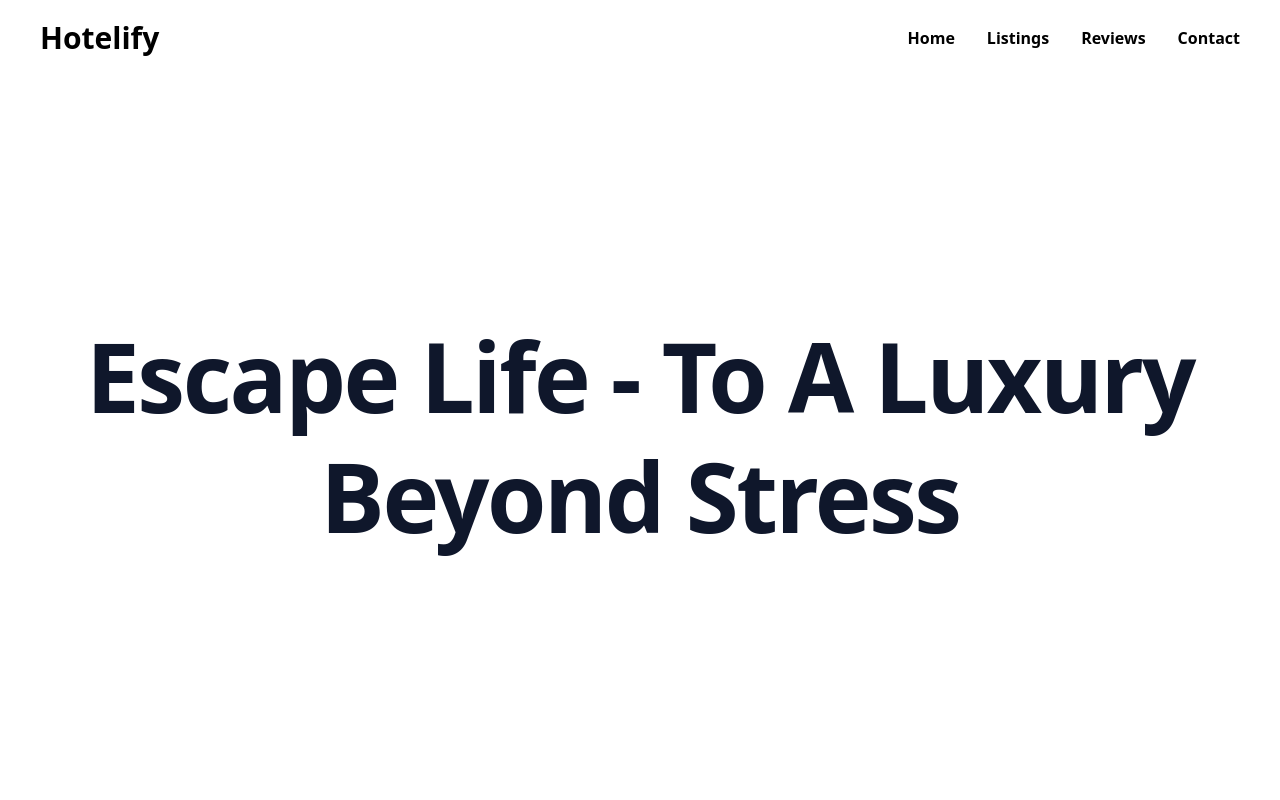
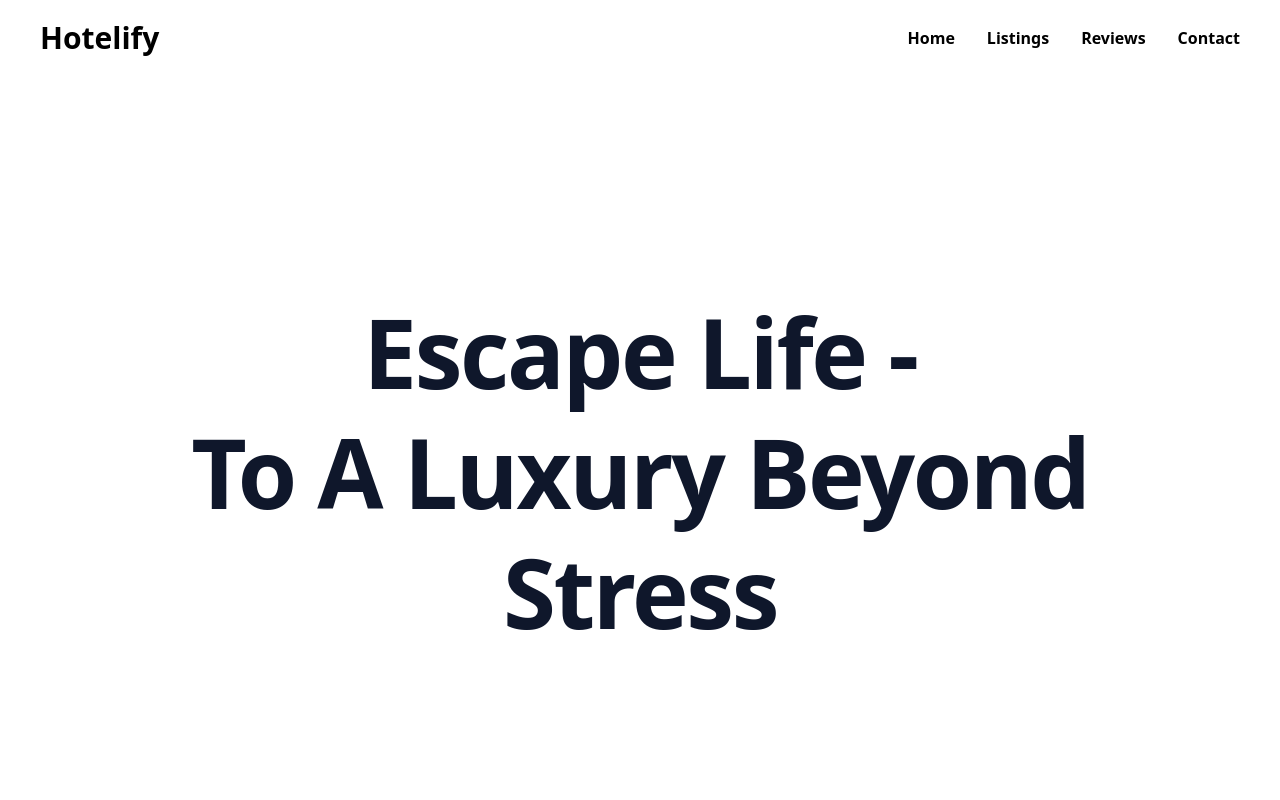
Before and after one commit to DelucaGit/Hotelify, a Next.js app: page / in a window 1280 px wide. Shown: the top 800 px of the page. Built offline with nearby package versions, Linux system fonts and the light colour scheme.

Commit message:
Finish hotel detail page basics

```diff
--- a/src/app/components/sections/Hero.jsx
+++ b/src/app/components/sections/Hero.jsx
@@ -5,7 +5,7 @@ const HeroSection = () => {
         <section className={"flex-1 flex justify-center items-center min-h-[calc(100vh-80px)]"}>
             <div className={" text-center min-full"}>
                 <h1 className={"font-bold text-5xl md:text-8xl text-center "}>
-                    Escape Life - To A Luxury Beyond Stress
+                    Escape Life - <br/> To A Luxury Beyond Stress
                 </h1>
             </div>
         </section>
--- a/src/app/listings/[id]/page.jsx
+++ b/src/app/listings/[id]/page.jsx
@@ -21,7 +21,7 @@ const Page = async ({params}) => {
                 className={"object-cover"}
             />
         </div>
-        <main className={"pl-5 pt-9 max-w-9/10 md:mx-auto"}>
+        <main className={"pl-5 pt-9 pb-9 max-w-9/10 md:mx-auto"}>
             <div className={"grid grid-cols-1 md:grid-cols-3 gap-4"}>
 
                 {/*Left column - Hotel information*/}
--- a/src/app/page.jsx
+++ b/src/app/page.jsx
@@ -5,7 +5,7 @@ export default function Home() {
     return (
         <div className="relative flex flex-col min-h-screen">
 
-            <main className="flex flex-col">
+            <main className="flex flex-col pt-9 pb-9 max-w-9/10 mx-auto">
                 <HeroSection />
                 <Listings />
             </main>
```
